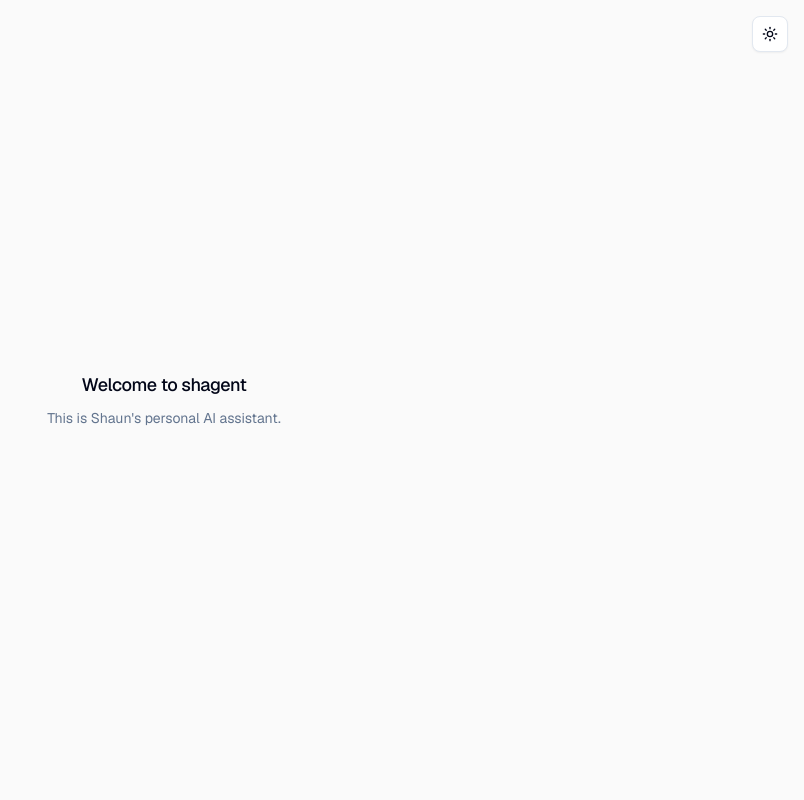
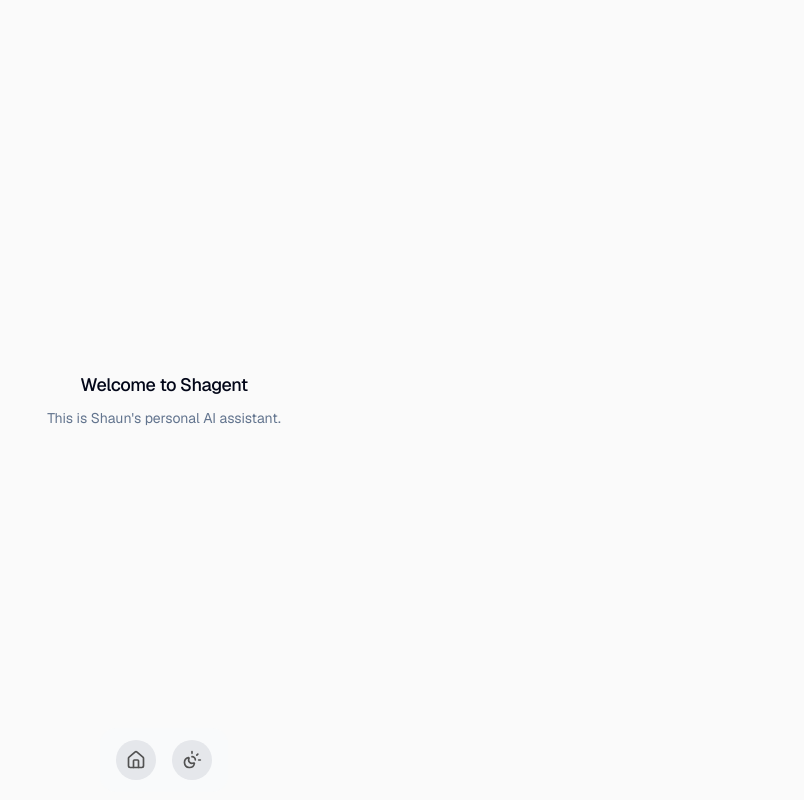
Before and after one commit to zhangwfjh/manibook, a Next.js app: page / in a window 1280 px wide. Shown: the whole page, without its empty margins (476-1280 px from the left). Built offline with nearby package versions, Linux system fonts and the light colour scheme.

Commit message:
Add dock with theme toggle

```diff
--- a/app/page.tsx
+++ b/app/page.tsx
@@ -1,25 +1,23 @@
-import { ModeToggle } from "@/components/theme-toggle";
 import {
   Empty,
   EmptyDescription,
   EmptyHeader,
   EmptyTitle,
 } from "@/components/ui/empty";
+import { DockMenu } from "@/components/dock-menu";
 
 export default function Home() {
   return (
     <div className="flex min-h-screen flex-col items-center justify-center bg-zinc-50 font-sans dark:bg-black">
-      <div className="absolute right-4 top-4">
-        <ModeToggle />
-      </div>
       <Empty>
         <EmptyHeader>
-          <EmptyTitle>Welcome to shagent</EmptyTitle>
+          <EmptyTitle>Welcome to Shagent</EmptyTitle>
           <EmptyDescription>
             This is Shaun&#39;s personal AI assistant.
           </EmptyDescription>
         </EmptyHeader>
       </Empty>
+      <DockMenu />
     </div>
   );
 }
--- /dev/null
+++ b/components/dock-menu.tsx
@@ -0,0 +1,46 @@
+"use client";
+
+import { HomeIcon, SunMoonIcon } from "lucide-react";
+import {
+  Dock,
+  DockIcon,
+  DockItem,
+  DockLabel,
+} from "@/components/ui/shadcn-io/dock";
+import { useTheme } from "next-themes";
+
+export function DockMenu() {
+  const { theme, setTheme } = useTheme();
+  return (
+    <div className="absolute bottom-2 left-1/2 max-w-full -translate-x-1/2">
+      <Dock className="items-end pb-3">
+        <DockItem
+          className="aspect-square rounded-full bg-gray-200 dark:bg-neutral-800"
+          onClick={() => {
+            window.location.href = "/";
+          }}
+        >
+          <DockLabel>Home</DockLabel>
+          <DockIcon>
+            <HomeIcon className="h-full w-full text-neutral-600 dark:text-neutral-300" />
+          </DockIcon>
+        </DockItem>
+        <DockItem
+          className="aspect-square rounded-full bg-gray-200 dark:bg-neutral-800"
+          onClick={() => {
+            if (theme === "dark") {
+              setTheme("light");
+            } else {
+              setTheme("dark");
+            }
+          }}
+        >
+          <DockLabel>Theme</DockLabel>
+          <DockIcon>
+            <SunMoonIcon className="h-full w-full text-neutral-600 dark:text-neutral-300" />
+          </DockIcon>
+        </DockItem>
+      </Dock>
+    </div>
+  );
+}
--- a/components/theme-toggle.tsx
+++ /dev/null
@@ -1,39 +0,0 @@
-"use client";
-
-import { Moon, Sun } from "lucide-react";
-import { useTheme } from "next-themes";
-
-import { Button } from "@/components/ui/button";
-import {
-  DropdownMenu,
-  DropdownMenuContent,
-  DropdownMenuItem,
-  DropdownMenuTrigger,
-} from "@/components/ui/dropdown-menu";
-
-export function ModeToggle() {
-  const { setTheme } = useTheme();
-
-  return (
-    <DropdownMenu>
-      <DropdownMenuTrigger asChild>
-        <Button variant="outline" size="icon">
-          <Sun className="h-[1.2rem] w-[1.2rem] scale-100 rotate-0 transition-all dark:scale-0 dark:-rotate-90" />
-          <Moon className="absolute h-[1.2rem] w-[1.2rem] scale-0 rotate-90 transition-all dark:scale-100 dark:rotate-0" />
-          <span className="sr-only">Toggle theme</span>
-        </Button>
-      </DropdownMenuTrigger>
-      <DropdownMenuContent align="end">
-        <DropdownMenuItem onClick={() => setTheme("light")}>
-          Light
-        </DropdownMenuItem>
-        <DropdownMenuItem onClick={() => setTheme("dark")}>
-          Dark
-        </DropdownMenuItem>
-        <DropdownMenuItem onClick={() => setTheme("system")}>
-          System
-        </DropdownMenuItem>
-      </DropdownMenuContent>
-    </DropdownMenu>
-  );
-}
--- /dev/null
+++ b/components/ui/shadcn-io/dock/index.tsx
@@ -0,0 +1,223 @@
+'use client';
+
+import {
+  motion,
+  MotionValue,
+  useMotionValue,
+  useSpring,
+  useTransform,
+  type SpringOptions,
+  AnimatePresence,
+} from 'framer-motion';
+import {
+  Children,
+  cloneElement,
+  createContext,
+  useContext,
+  useEffect,
+  useMemo,
+  useRef,
+  useState,
+} from 'react';
+import { cn } from '@/lib/utils';
+
+const DOCK_HEIGHT = 128;
+const DEFAULT_MAGNIFICATION = 80;
+const DEFAULT_DISTANCE = 150;
+const DEFAULT_PANEL_HEIGHT = 64;
+
+type DockProps = {
+  children: React.ReactNode;
+  className?: string;
+  distance?: number;
+  panelHeight?: number;
+  magnification?: number;
+  spring?: SpringOptions;
+};
+type DockItemProps = {
+  className?: string;
+  children: React.ReactNode;
+  onClick?: () => void;
+};
+type DockLabelProps = {
+  className?: string;
+  children: React.ReactNode;
+};
+type DockIconProps = {
+  className?: string;
+  children: React.ReactNode;
+};
+
+type DocContextType = {
+  mouseX: MotionValue;
+  spring: SpringOptions;
+  magnification: number;
+  distance: number;
+};
+type DockProviderProps = {
+  children: React.ReactNode;
+  value: DocContextType;
+};
+
+const DockContext = createContext<DocContextType | undefined>(undefined);
+
+function DockProvider({ children, value }: DockProviderProps) {
+  return <DockContext.Provider value={value}>{children}</DockContext.Provider>;
+}
+
+function useDock() {
+  const context = useContext(DockContext);
+  if (!context) {
+    throw new Error('useDock must be used within an DockProvider');
+  }
+  return context;
+}
+
+function Dock({
+  children,
+  className,
+  spring = { mass: 0.1, stiffness: 150, damping: 12 },
+  magnification = DEFAULT_MAGNIFICATION,
+  distance = DEFAULT_DISTANCE,
+  panelHeight = DEFAULT_PANEL_HEIGHT,
+}: DockProps) {
+  const mouseX = useMotionValue(Infinity);
+  const isHovered = useMotionValue(0);
+
+  const maxHeight = useMemo(() => {
+    return Math.max(DOCK_HEIGHT, magnification + magnification / 2 + 4);
+  }, [magnification]);
+
+  const heightRow = useTransform(isHovered, [0, 1], [panelHeight, maxHeight]);
+  const height = useSpring(heightRow, spring);
+
+  return (
+    <motion.div
+      style={{
+        height: height,
+        scrollbarWidth: 'none',
+      }}
+      className='mx-2 flex max-w-full items-end overflow-x-auto'
+    >
+      <motion.div
+        onMouseMove={({ pageX }) => {
+          isHovered.set(1);
+          mouseX.set(pageX);
+        }}
+        onMouseLeave={() => {
+          isHovered.set(0);
+          mouseX.set(Infinity);
+        }}
+        className={cn(
+          'mx-auto flex w-fit gap-4 rounded-2xl bg-gray-50 px-4 dark:bg-neutral-900',
+          className
+        )}
+        style={{ height: panelHeight }}
+        role='toolbar'
+        aria-label='Application dock'
+      >
+        <DockProvider value={{ mouseX, spring, distance, magnification }}>
+          {children}
+        </DockProvider>
+      </motion.div>
+    </motion.div>
+  );
+}
+
+function DockItem({ children, className, onClick }: DockItemProps) {
+  const ref = useRef<HTMLDivElement>(null);
+
+  const { distance, magnification, mouseX, spring } = useDock();
+
+  const isHovered = useMotionValue(0);
+
+  const mouseDistance = useTransform(mouseX, (val) => {
+    const domRect = ref.current?.getBoundingClientRect() ?? { x: 0, width: 0 };
+    return val - domRect.x - domRect.width / 2;
+  });
+
+  const widthTransform = useTransform(
+    mouseDistance,
+    [-distance, 0, distance],
+    [40, magnification, 40]
+  );
+
+  const width = useSpring(widthTransform, spring);
+
+  return (
+    <motion.div
+      ref={ref}
+      style={{ width }}
+      onHoverStart={() => isHovered.set(1)}
+      onHoverEnd={() => isHovered.set(0)}
+      onFocus={() => isHovered.set(1)}
+      onBlur={() => isHovered.set(0)}
+      onClick={onClick}
+      className={cn(
+        'relative inline-flex items-center justify-center',
+        className
+      )}
+      tabIndex={0}
+      role='button'
+      aria-haspopup='true'
+    >
+      {Children.map(children, (child) =>
+        cloneElement(child as React.ReactElement<any>, { width, isHovered })
+      )}
+    </motion.div>
+  );
+}
+
+function DockLabel({ children, className, ...rest }: DockLabelProps) {
+  const restProps = rest as Record<string, unknown>;
+  const isHovered = restProps['isHovered'] as MotionValue<number>;
+  const [isVisible, setIsVisible] = useState(false);
+
+  useEffect(() => {
+    const unsubscribe = isHovered.on('change', (latest) => {
+      setIsVisible(latest === 1);
+    });
+
+    return () => unsubscribe();
+  }, [isHovered]);
+
+  return (
+    <AnimatePresence>
+      {isVisible && (
+        <motion.div
+          initial={{ opacity: 0, y: 0 }}
+          animate={{ opacity: 1, y: -10 }}
+          exit={{ opacity: 0, y: 0 }}
+          transition={{ duration: 0.2 }}
+          className={cn(
+            'absolute -top-6 left-1/2 w-fit whitespace-pre rounded-md border border-gray-200 bg-gray-100 px-2 py-0.5 text-xs text-neutral-700 dark:border-neutral-900 dark:bg-neutral-800 dark:text-white',
+            className
+          )}
+          role='tooltip'
+          style={{ x: '-50%' }}
+        >
+          {children}
+        </motion.div>
+      )}
+    </AnimatePresence>
+  );
+}
+
+function DockIcon({ children, className, ...rest }: DockIconProps) {
+  const restProps = rest as Record<string, unknown>;
+  const width = restProps['width'] as MotionValue<number>;
+
+  const widthTransform = useTransform(width, (val) => val / 2);
+
+  return (
+    <motion.div
+      style={{ width: widthTransform }}
+      className={cn('flex items-center justify-center', className)}
+    >
+      {children}
+    </motion.div>
+  );
+}
+
+
+export { Dock, DockIcon, DockItem, DockLabel };
--- a/package.json
+++ b/package.json
@@ -35,7 +35,8 @@
     "clsx": "^2.1.1",
     "cmdk": "^1.1.1",
     "embla-carousel-react": "^8.6.0",
-    "lucide-react": "^0.548.0",
+    "framer-motion": "^12.23.24",
+    "lucide-react": "^0.552.0",
     "motion": "^12.23.24",
     "nanoid": "^5.1.6",
     "next": "16.0.0",
```
Also changed, not shown: components/theme-provider.tsx (+6 -6 lines), 1 other file (tests, documents, lock files or other folders).
